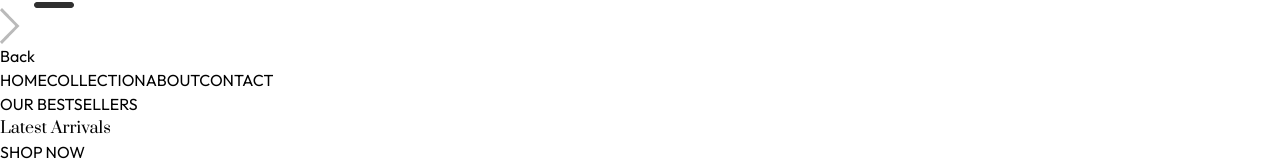
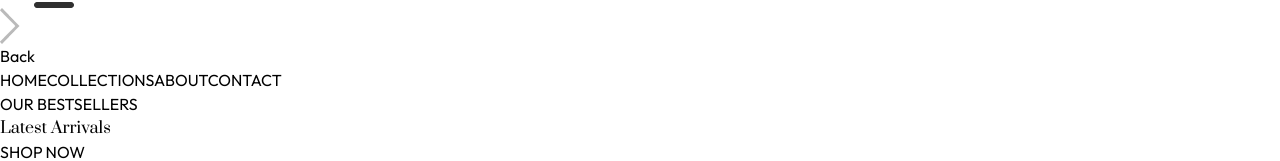
Before and after one commit to SabbirHossainRuet/All-Bazar, a React (Vite) app in the folder frontend/: page / in a window 1280 px wide. Shown: the part 588-749 px from the top of the page. Built offline with nearby package versions, Linux system fonts and the light colour scheme.

Commit message:
Second Commit 29.09.2024 Home

```diff
--- a/frontend/src/components/Navbar.jsx
+++ b/frontend/src/components/Navbar.jsx
@@ -59,7 +59,7 @@
                         <p>Back</p>
                     </div>
                     <NavLink onClick={() => setVisible(false)} className='py-2 pl-6 border' to='/'>HOME</NavLink>
-                    <NavLink onClick={() => setVisible(false)} className='py-2 pl-6 border' to='/collection'>COLLECTION</NavLink>
+                    <NavLink onClick={() => setVisible(false)} className='py-2 pl-6 border' to='/collection'>COLLECTIONS</NavLink>
                     <NavLink onClick={() => setVisible(false)} className='py-2 pl-6 border' to='/about'>ABOUT</NavLink>
                     <NavLink onClick={() => setVisible(false)} className='py-2 pl-6 border' to='/contact'>CONTACT</NavLink>
                 </div>
```
